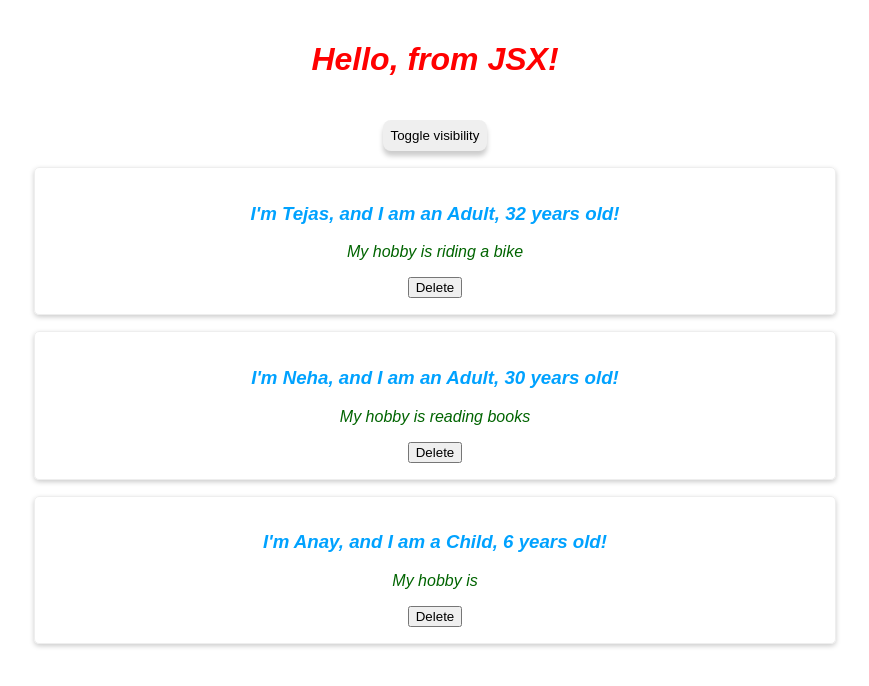
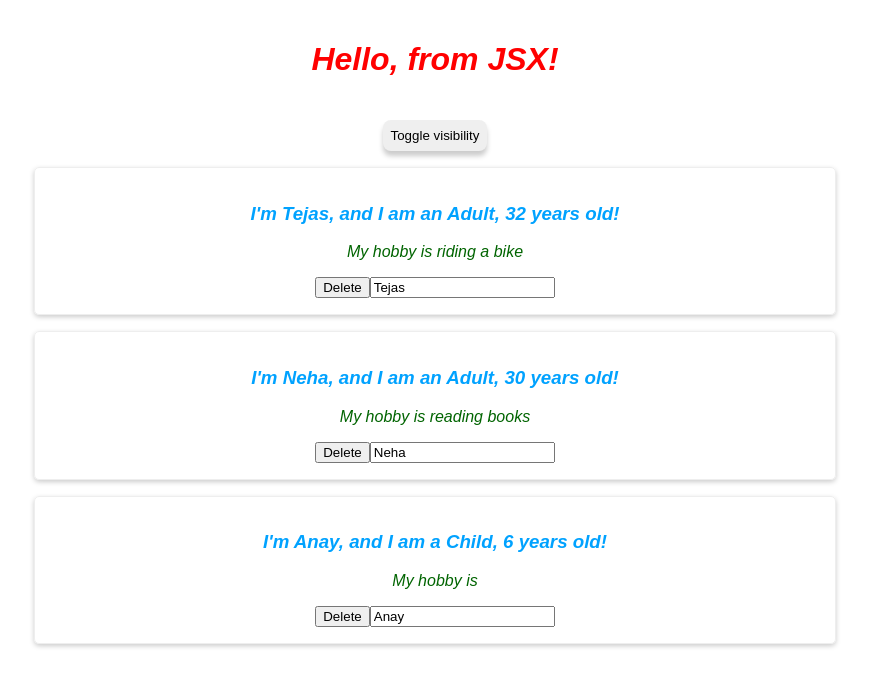
Before and after one commit to tpendse/react-sandbox, a React (Create React App) app in the folder myapp/: page / in a window 1280 px wide. Shown: the top 686 px of the page, without its empty margins (205-1074 px from the left). Built offline with nearby package versions, Linux system fonts and the light colour scheme.

Commit message:
Added a name change handler

```diff
--- a/myapp/src/App.js
+++ b/myapp/src/App.js
@@ -20,13 +20,21 @@ class App extends Component {
 
   debugCount = 0;
 
+  reRender = () => { this.setState({isDirty: true }) }
+
   deletePersonHandler = (personIndex) => {
     this.all_persons.splice(personIndex, 1);
-    this.setState({isDirty: true});
+    this.reRender();
   }
 
   visibilityToggleHandler = () => {
     this.setState({ show_persons: !this.state.show_persons });
+  }
+
+  nameChangeHandler = (event, personId) => {
+    let target = this.all_persons.find(p => { return p.id === personId; });
+    target.name = event.target.value;
+    this.reRender();
   }
 
   render() {
@@ -39,8 +47,6 @@ class App extends Component {
       boxShadow: '0 5px 5px #ccc',
     }
 
-    this.state.isDirty = false;
-
     let persons = null;
 
     if(this.state.show_persons) {
@@ -51,6 +57,7 @@ class App extends Component {
               key={person.id}
               name={person.name}
               age={person.age}
+              inputChange={event => this.nameChangeHandler(event, person.id)}
               deleteHandler={() => this.deletePersonHandler(index)}>
                 My hobby is {person.hobbies}
                 </Person>
--- a/myapp/src/Person/Person.js
+++ b/myapp/src/Person/Person.js
@@ -10,6 +10,7 @@ const person = (props) => {
             <h3>I'm {props.name}, and I am {is_child ? "a" : "an"} {label}, {props.age} years old!</h3>
             <p className="Hobbies">{props.children}</p>
             <button onClick={props.deleteHandler}>Delete</button>
+            <input type="text" onChange={props.inputChange} value={props.name} />
         </div>
     );
 }
```
